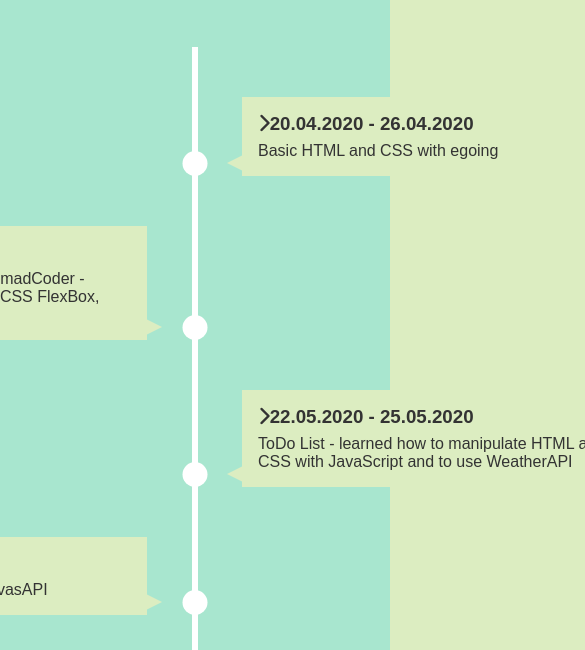
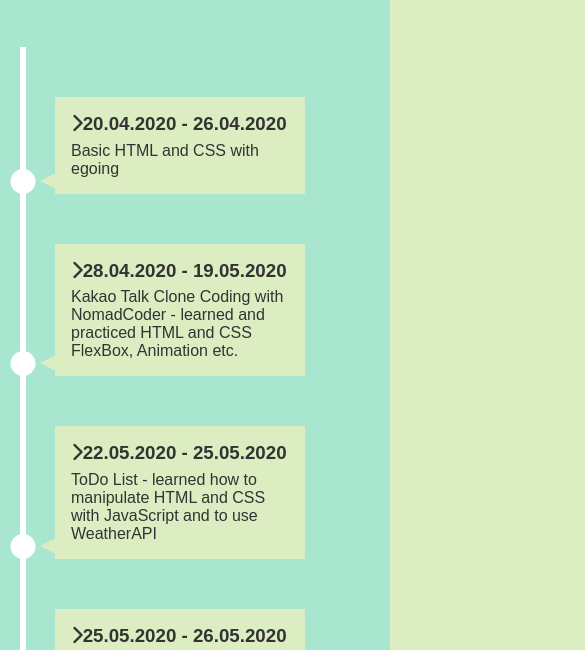
Before and after one commit to yumcoding/StudyTimeline, a plain HTML site: page index.html in a window 390 px wide. Shown: the part 124-774 px from the top of the page, 585 px wide, since content can reach past the window. Drawn offline with Linux system fonts and the light colour scheme; a script that the page names is missing.

Commit message:
add media query

```diff
--- a/style.css
+++ b/style.css
@@ -107,3 +107,31 @@ h3 {
   transform: translateX(-50%);
   bottom: 0;
 }
+
+@media (max-width: 900px) {
+  #timeline ul li div {
+    width: 250px;
+  }
+  #timeline ul li:nth-child(even) div {
+    transform: translateX(-295px);
+  }
+}
+
+@media (max-width: 600px) {
+  #timeline ul li {
+    margin-left: 20px;
+  }
+
+  #timeline ul li div {
+    width: calc(100vw-90px);
+  }
+  #timeline ul li:nth-child(odd) div,
+  #timeline ul li:nth-child(even) div {
+    transform: translateX(35px);
+  }
+  #timeline ul li:nth-child(even) div:after {
+    left: -15px;
+    border-width: 8px 16px 8px 0;
+    border-color: transparent var(--secondary-color) transparent transparent;
+  }
+}
```
